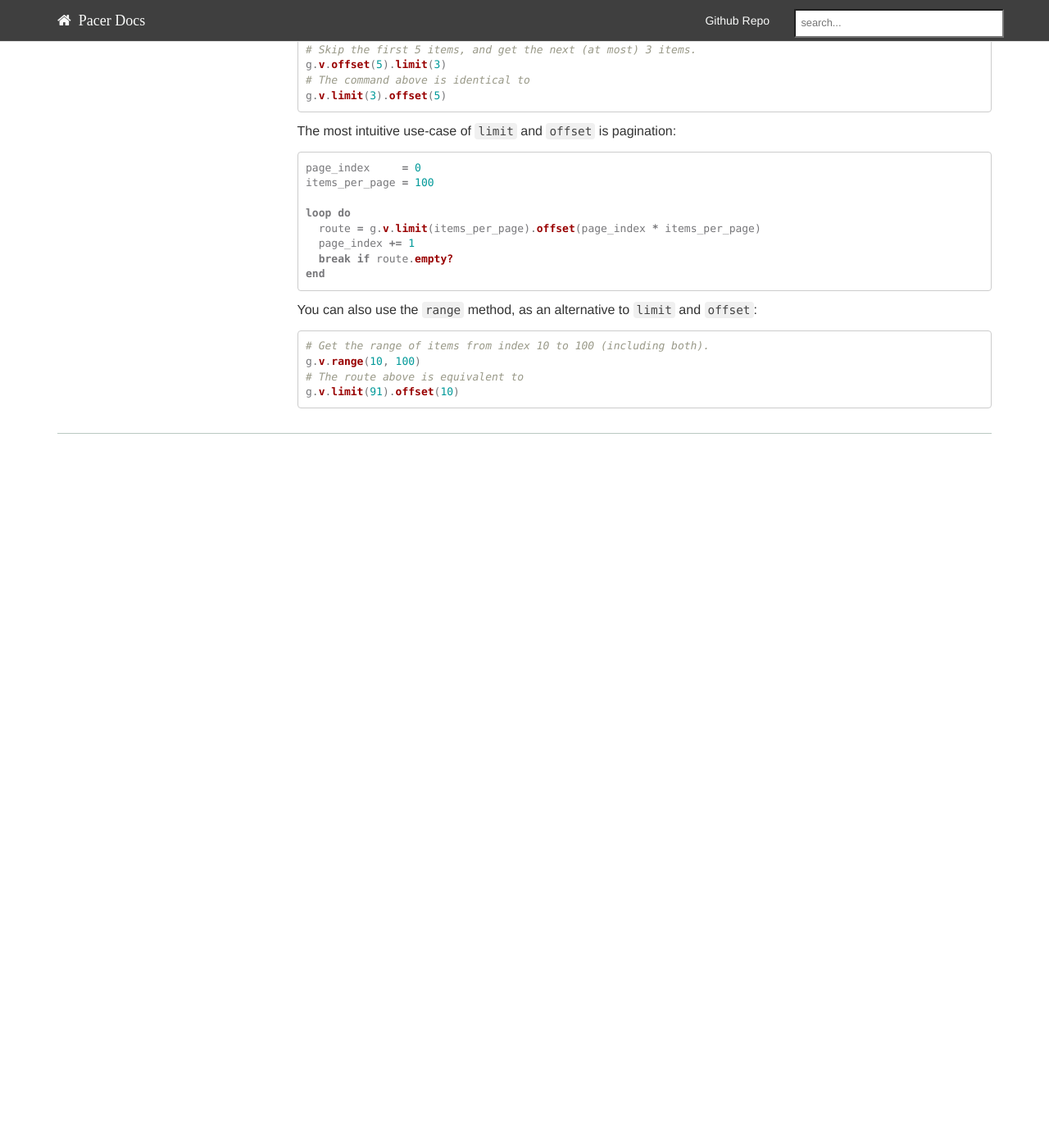
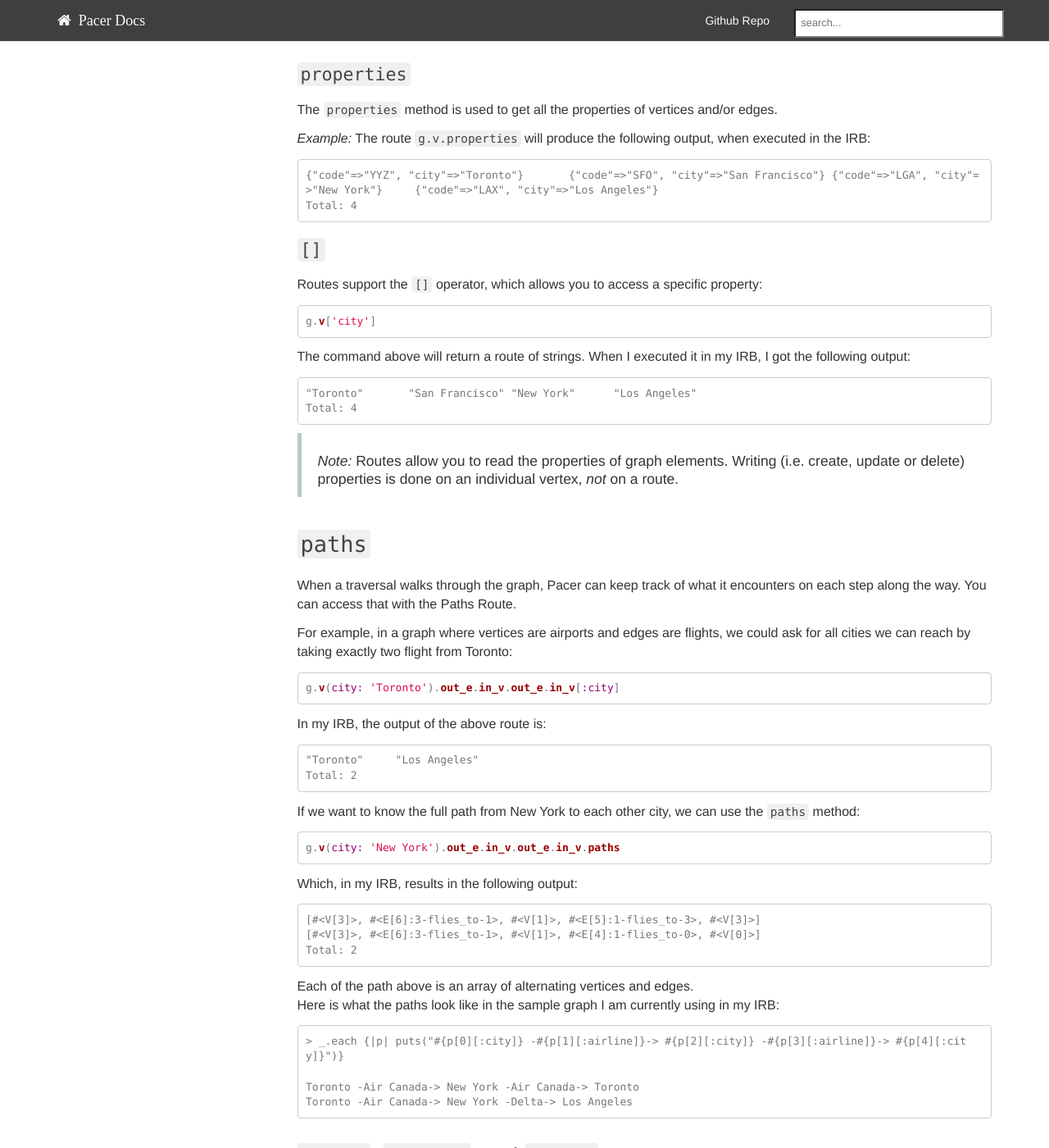
Before and after one commit to pangloss/pacer, a Jekyll site: the page built from pages/routes/routes_traversals.md, in a window 1280 px wide and 1400 px high, scrolled down 469 px. Shown: the whole window at 82% size. Built offline with Jekyll 4.4.1, drawn with Linux system fonts in a browser that asks for light colours; Markdown is read by kramdown in place of the engine named in the settings; a script that is not in the unit is left out; before the commit the page ends 1099 px from its top, so only the background shows below that; some of the changed text lies outside the part shown.

````diff
--- a/_data/sidebar.yml
+++ b/_data/sidebar.yml
@@ -8,8 +8,8 @@ entries:
   subcategories:
     - title: Introduction
       items:
-        - title: What is Pacer?
-          url: /intro/
+        - title: Pacer In 60 Seconds
+          url: /pacer-in-60-sec/
         - title: Installation
           url: /install/
         - title: Quick Start
--- a/index.html
+++ b/index.html
@@ -3,11 +3,12 @@ permalink: "/"
 related_pages: none
 layout: default
 ---
-<h1>{{site.title}}</h1>
+
+
 {% for page in site.pages %}
 {% for id in page.id %}
 {% if page.id == site.homepage_id %}
-{{page.content}}
+  {{page.content}}
 {% endif %}
 {% endfor %}
 {% endfor %}
--- a/pages/routes/routes_traversals.md
+++ b/pages/routes/routes_traversals.md
@@ -6,8 +6,84 @@ permalink: /routes-traversals/
 We have already seen the most basic traversal methods: `out_e`, `in_e`, `both_e`, `out_v`, `in_v` and `both_v`.
 Let's see what else we can do:
 
+## Getting properties
 
-## Limit, Offset & Range
+In almost every useful application, you will need to read the properties on the vertices and edges in the graph.
+
+
+### `properties`
+
+
+The `properties` method is used to get all the properties of vertices and/or edges.
+
+_Example:_ The route `g.v.properties` will produce the following output, when executed in the IRB:
+
+```
+{"code"=>"YYZ", "city"=>"Toronto"}       {"code"=>"SFO", "city"=>"San Francisco"} {"code"=>"LGA", "city"=>"New York"}     {"code"=>"LAX", "city"=>"Los Angeles"}
+Total: 4
+```
+
+### `[]`
+
+Routes support the `[]` operator, which allows you to access a specific property:
+
+```ruby
+g.v['city']
+```
+The command above will return a route of strings. When I executed it in my IRB, I got the following output:
+
+```
+"Toronto"       "San Francisco" "New York"      "Los Angeles"
+Total: 4
+```
+
+> _Note:_ Routes allow you to read the properties of graph elements. Writing (i.e. create, update or delete) properties is done on an individual vertex, _not_ on a route.
+
+
+## `paths`
+
+When a traversal walks through the graph, Pacer can keep track of what it encounters on each step along the way. You can access that with the Paths Route.
+
+For example, in a graph where vertices are airports and edges are flights, we could ask for all cities we can reach by taking exactly two flight from Toronto:
+
+```ruby
+g.v(city: 'Toronto').out_e.in_v.out_e.in_v[:city]
+```
+
+In my IRB, the output of the above route is:
+
+```
+"Toronto"     "Los Angeles"
+Total: 2
+```
+
+If we want to know the full path from New York to each other city, we can use the `paths` method:
+
+```ruby
+g.v(city: 'New York').out_e.in_v.out_e.in_v.paths
+```
+
+Which, in my IRB, results in the following output:
+
+```
+[#<V[3]>, #<E[6]:3-flies_to-1>, #<V[1]>, #<E[5]:1-flies_to-3>, #<V[3]>]
+[#<V[3]>, #<E[6]:3-flies_to-1>, #<V[1]>, #<E[4]:1-flies_to-0>, #<V[0]>]
+Total: 2
+```
+
+Each of the path above is an array of alternating vertices and edges.
+Here is what the paths look like in the sample graph I am currently using in my IRB:
+
+```
+> _.each {|p| puts("#{p[0][:city]} -#{p[1][:airline]}-> #{p[2][:city]} -#{p[3][:airline]}-> #{p[4][:city]}")}
+
+Toronto -Air Canada-> New York -Air Canada-> Toronto
+Toronto -Air Canada-> New York -Delta-> Los Angeles
+```
+
+
+## `limit`, `offset` and `range`
+
 
 ```ruby
 # Get at most 99 items
@@ -35,7 +111,7 @@ loop do
 end
 ```
 
-You can also use the `range` method, as an alternative to `limit` and `offset`:
+The `range` method is an alternative to combining `limit` and `offset`:
 
 ```ruby
 # Get the range of items from index 10 to 100 (including both).
````
Also changed, not shown: pages/Home.md (+37 -9 lines), pages/Pacer-extensions.md (+5 -0 lines), pages/introduction/intro.md (deleted, +0 -68 lines), pages/introduction/pacer_in_60_sec.md (added, +32 -0 lines), pages/routes/filters.md (+2 -2 lines).
